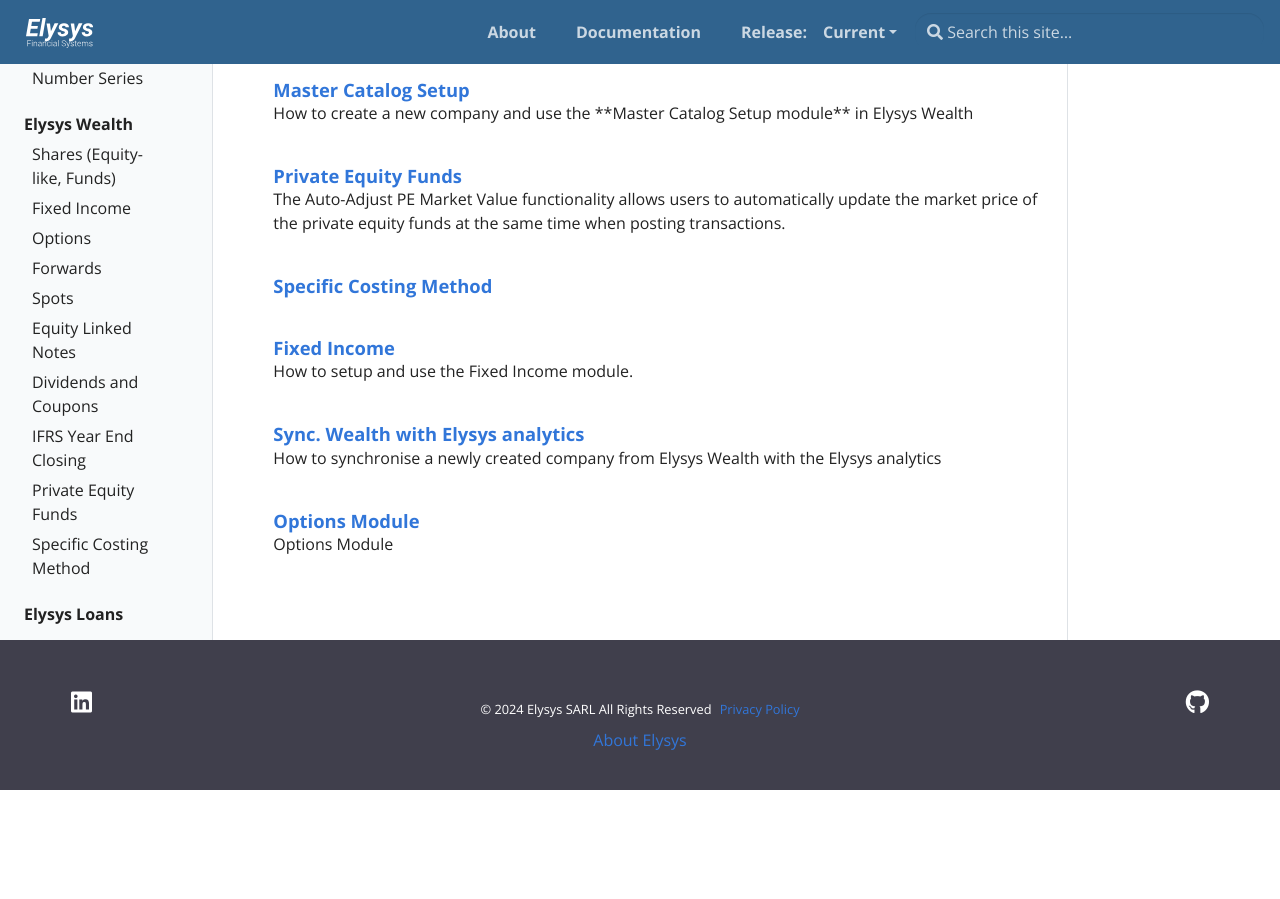
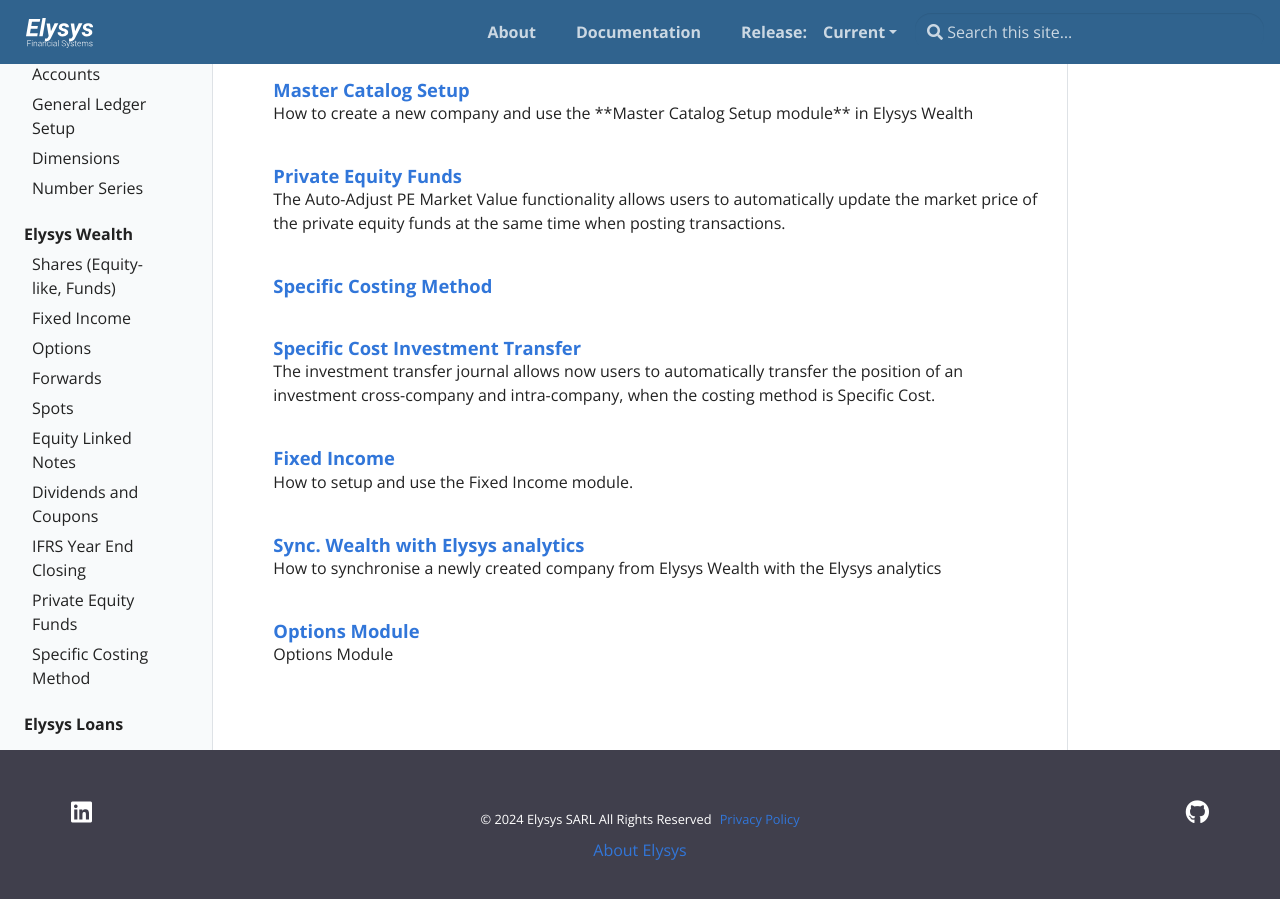
Before and after one commit to Elysys/Docs, a Jekyll site: the page built from pages/docs.md, in a window 1280 px wide and 900 px high, scrolled down 2293 px. Built offline with Jekyll 4.4.1, drawn with Linux system fonts in a browser that asks for light colours; before the commit the page ends 3083 px from its top, so only the background shows below that; part of the change alters nothing that is shown.

Commit message:
Subsection: Specific Cost Investment Transfer

```diff
--- a/_data/toc.yml
+++ b/_data/toc.yml
@@ -32,6 +32,9 @@
       url: "docs/wealth/PrivateEquityFunds"
     - title: "Specific Costing Method"
       url: "docs/wealth/Specific Costing Method"
+      links:
+        - title: "Specific Cost Investment Transfer"
+          url: "docs/wealth/SpecificCostInvestmentTransfer"
 - title: Elysys Loans
   url: "docs/loans/LoansModule"
   links:
--- /dev/null
+++ b/_docs/wealth/SpecificCostInvestmentTransfer.md
@@ -0,0 +1,33 @@
+---
+title: Specific Cost Investment Transfer
+tags:
+ - Elysys Wealth
+ - Specific Cost
+description: The investment transfer journal allows now users to automatically transfer the position of an investment cross-company and intra-company, when the costing method is Specific Cost.
+---
+![/assets/img/ElysysLoansLogo.png](../../assets/img/ElysysWealthLogo.png) ![/assets/img/ElysysLoansLogo.png](../../assets/img/ElysysLoansLogo.png)
+
+# ***Elysys Wealth – Investment Transfer Journal for Specific Cost***
+
+The investment transfer journal allows now users to automatically transfer the position of an investment cross-company and intra-company, when the costing method is **Specific Cost**.
+
+
+## **How to enable it**
+Access the **Investment Transfer Journal**
+
+![/assets/img/PrivateEquityFunds/image001.png](../../assets/img/PrivateEquityFunds/image001.png)
+
+
+## **How it works – use case**
+
+| | |
+| ---        |           --- |
+| Start by adding the transaction details, knowing that the user will process the journal **a lot at a time** | ![/assets/img/PrivateEquityFunds/Picture1.png](../../assets/img/PrivateEquityFunds/Picture1.png) |
+| Once the necessary fields are populated, user will access the **Specific Cost ➔ Investment Lot** function from the application ribbon | ![/assets/img/PrivateEquityFunds/Picture2.png](../../assets/img/PrivateEquityFunds/Picture2.png)|
+| The user will add the **Sold Quantity** for any lot to be transferred and says **OK** | ![/assets/img/PrivateEquityFunds/Picture3.png](../../assets/img/PrivateEquityFunds/Picture3.png)|
+| The transferred lines will have the **Transfer Type** field populated in the **Investment Ledger Entry**  | ![/assets/img/PrivateEquityFunds/Picture4.png](../../assets/img/PrivateEquityFunds/Picture4.png)|
+
+After the transfer, each transferred lot will keep the same **Acquisition Date** as the initial lots
+
+> To transfer another lot, the user will repeat the steps above. You **can not transfer all lots at once**.
+For the **cross-company transfer**, it’s possible to do transfers only if the target company has the same costing method as the source company.
```
Also changed, not shown: assets/img/SpecificCostInvestmentTransfer/Picture1.png (added), assets/img/SpecificCostInvestmentTransfer/Picture2.png (added), assets/img/SpecificCostInvestmentTransfer/Picture3.png (added), assets/img/SpecificCostInvestmentTransfer/Picture4.png (added), assets/img/SpecificCostInvestmentTransfer/Picture5.png (added).
